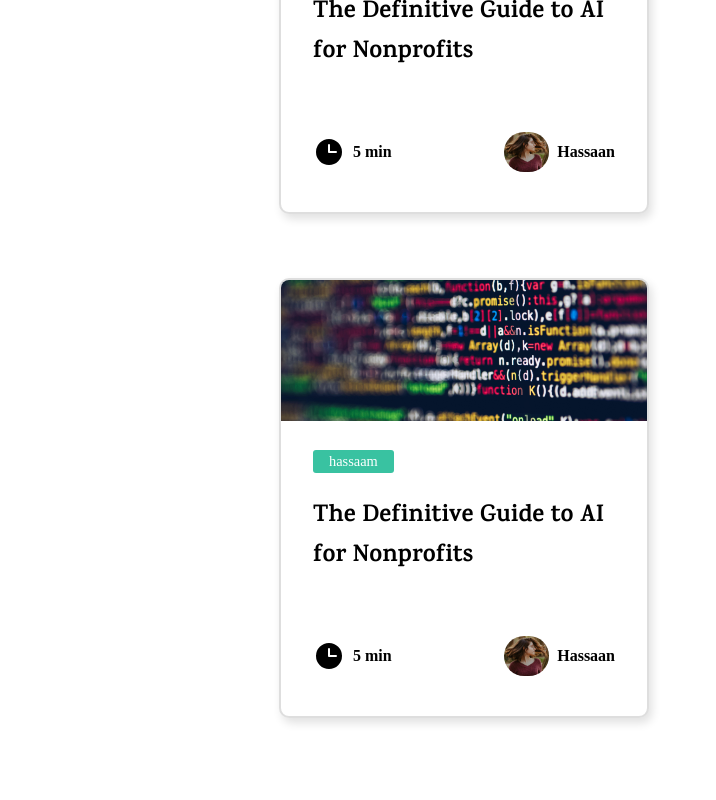
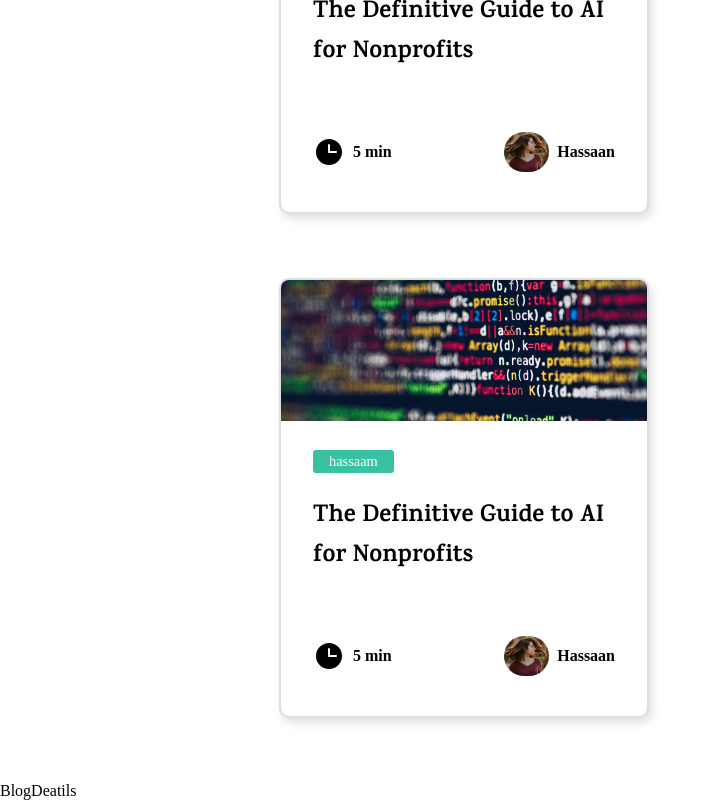
Before and after one commit to hassaammgl/mern-blog-client, a React (Vite) app: page / in a window 1280 px wide. Shown: the part 2394-3194 px from the top of the page, without its empty margins (0-716 px from the left). Built offline with nearby package versions, Linux system fonts and the light colour scheme; a web font is replaced by a local one.

Commit message:
sdfadsfdfs

```diff
--- a/src/App.jsx
+++ b/src/App.jsx
@@ -3,10 +3,12 @@ import "../src/styles/utils.scss";
 import "../src/styles/header.scss";
 import "../src/styles/banner.scss";
 import Blog from "./components/Blog";
-import Header from "./components/Header"
+import "../src/styles/blogdetails.scss";
+import Header from "./components/Header";
 import Banner from "./components/Banner";
 import "../src/styles/blogcontainer.scss";
-import BlogContainer from "./components/BlogContainer";
+// import BlogContainer from "./components/BlogContainer";
+import BlogDeatils from "./components/BlogDeatils";
 
 function App() {
 
@@ -15,6 +17,7 @@ function App() {
     <Header />
     <Banner />
     <Blog />
+    <BlogDeatils />
     </>
   )
 }
--- a/src/components/BlogDeatils.jsx
+++ b/src/components/BlogDeatils.jsx
@@ -2,7 +2,7 @@ import React from 'react'
 
 const BlogDeatils = () => {
   return (
-    <div>BlogDeatils</div>
+    <div className="blogdetails">BlogDeatils</div>
   )
 }
 
--- a/src/styles/blogdetails.scss
+++ b/src/styles/blogdetails.scss
@@ -1 +1,5 @@
 @import "./utils.scss";
+
+.blogdetails{
+    height: fit-content;
+}
```
